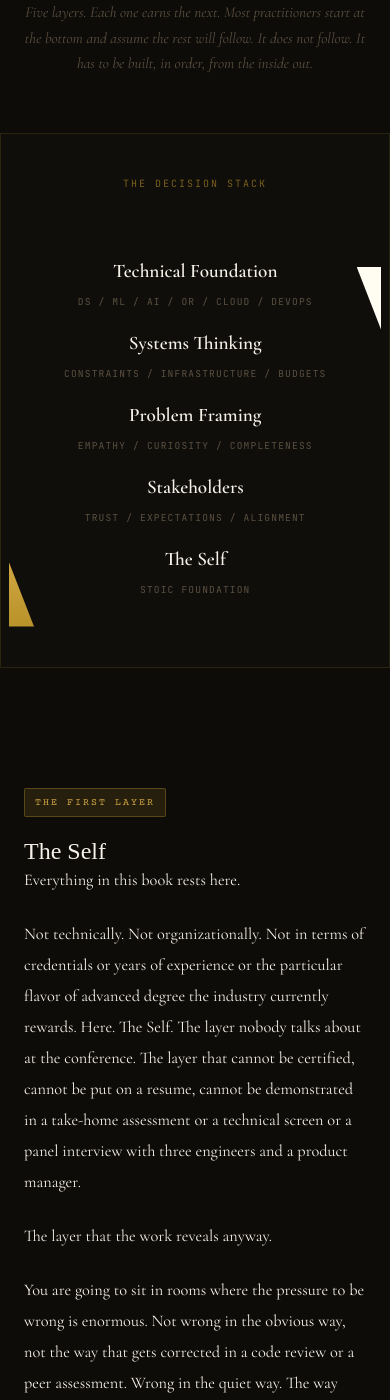
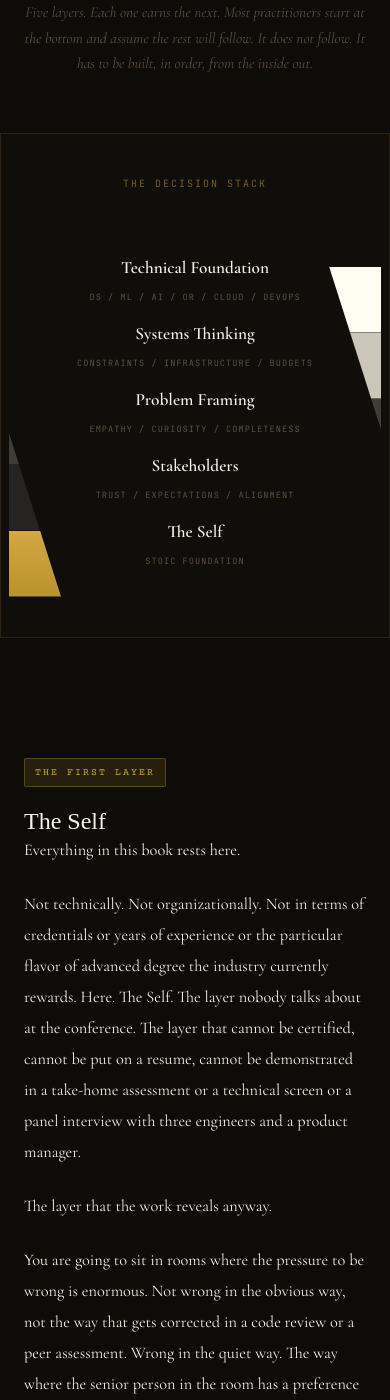
Before and after one commit to JohnBElam/my-site, a Jekyll site: the page built from decision-gospel/practitioner.html, in a window 390 px wide and 1400 px high, scrolled down 947 px. Built offline with Jekyll 4.4.1, drawn with Linux system fonts in a browser that asks for light colours; some web fonts are replaced.

Commit message:
Improve mobile Gospel diagram visibility
Co-authored-by: John Brandon Elam <JohnBElam@users.noreply.github.com>

```diff
--- a/decision-gospel/practitioner.html
+++ b/decision-gospel/practitioner.html
@@ -303,6 +303,45 @@ title: The Book of the Practitioner
     .diagram-scroll {
       overflow-x: hidden;
       scroll-snap-type: none;
+    }
+
+    .visual-container {
+      min-width: 640px;
+    }
+
+    .pyramid {
+      width: 210px;
+      height: 330px;
+    }
+
+    .left-pyramid .layer-1 { bottom: 0;   width: 210px; height: 66px; }
+    .left-pyramid .layer-2 { bottom: 66px;  width: 168px; height: 66px; }
+    .left-pyramid .layer-3 { bottom: 132px; width: 126px; height: 66px; }
+    .left-pyramid .layer-4 { bottom: 198px; width: 84px;  height: 66px; }
+    .left-pyramid .layer-5 { bottom: 264px; width: 42px;  height: 66px; }
+
+    .right-pyramid .layer-1 { top: 0;   width: 210px; height: 66px; }
+    .right-pyramid .layer-2 { top: 66px;  width: 168px; height: 66px; }
+    .right-pyramid .layer-3 { top: 132px; width: 126px; height: 66px; }
+    .right-pyramid .layer-4 { top: 198px; width: 84px;  height: 66px; }
+    .right-pyramid .layer-5 { top: 264px; width: 42px;  height: 66px; }
+
+    .center-stack {
+      height: 330px;
+      min-width: 220px;
+      padding: 0 16px;
+    }
+
+    .stack-item {
+      height: 66px;
+    }
+
+    .stack-label {
+      font-size: 1.08rem;
+    }
+
+    .stack-descriptor {
+      font-size: 0.54rem;
     }
 
     .diagram-scroll-stage.has-overflow::before,
```
